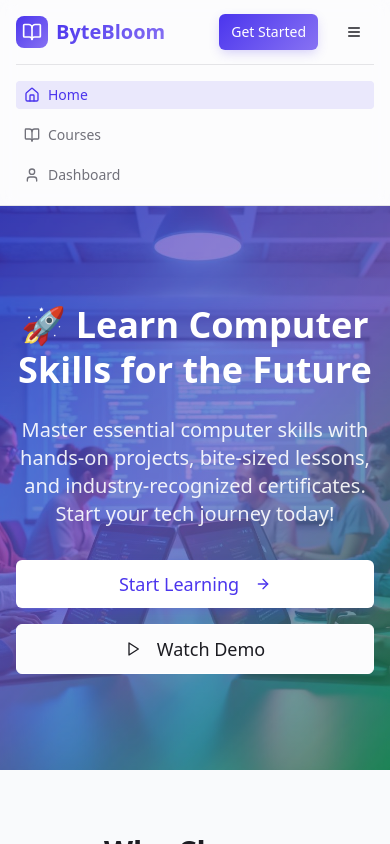
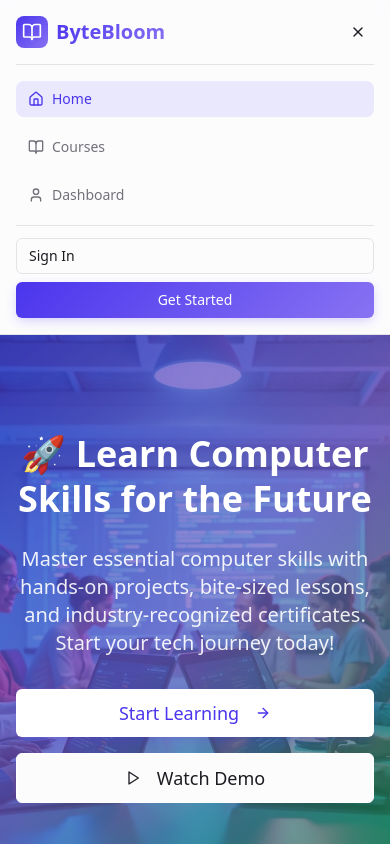
Before and after one commit to benoond/byte-bloom-school, a React (Vite) app: page / in a window 390 px wide. Both pictures are taken after a click on the button "Toggle mobile menu". Shown: the top 844 px of the page. Built offline with nearby package versions, Linux system fonts and the light colour scheme.

Commit message:
Fix: Make menu bar responsive
Adjusted the menu bar to be responsive across different screen sizes.

```diff
--- a/src/components/Navigation.tsx
+++ b/src/components/Navigation.tsx
@@ -1,6 +1,6 @@
 import { Link, useLocation } from "react-router-dom";
 import { Button } from "@/components/ui/button";
-import { BookOpen, Home, User, Menu } from "lucide-react";
+import { BookOpen, Home, User, Menu, X } from "lucide-react";
 import { useState } from "react";
 
 export function Navigation() {
@@ -54,10 +54,10 @@ export function Navigation() {
           </nav>
 
           <div className="flex items-center space-x-4">
-            <Button variant="outline" size="sm" className="hidden md:inline-flex">
+            <Button variant="outline" size="sm" className="hidden sm:inline-flex">
               Sign In
             </Button>
-            <Button size="sm" className="bg-gradient-primary shadow-button hover:shadow-card-hover transition-all duration-300">
+            <Button size="sm" className="hidden sm:inline-flex bg-gradient-primary shadow-button hover:shadow-card-hover transition-all duration-300">
               Get Started
             </Button>
 
@@ -65,21 +65,26 @@ export function Navigation() {
             <Button
               variant="ghost"
               size="sm"
-              className="md:hidden"
+              className="md:hidden p-2"
               onClick={() => setMobileMenuOpen(!mobileMenuOpen)}
+              aria-label="Toggle mobile menu"
             >
-              <Menu className="h-5 w-5" />
+              {mobileMenuOpen ? (
+                <X className="h-5 w-5" />
+              ) : (
+                <Menu className="h-5 w-5" />
+              )}
             </Button>
           </div>
         </div>
 
         {/* Mobile Navigation */}
         {mobileMenuOpen && (
-          <div className="md:hidden border-t py-4">
+          <div className="md:hidden border-t py-4 animate-fade-in">
             <nav className="flex flex-col space-y-3">
               <Link
                 to="/"
-                className={`flex items-center space-x-2 text-sm font-medium px-2 py-1 rounded transition-colors ${
+                className={`flex items-center space-x-2 text-sm font-medium px-3 py-2 rounded-lg transition-all duration-200 hover:bg-muted ${
                   isActive("/") ? "text-primary bg-primary/10" : "text-muted-foreground"
                 }`}
                 onClick={() => setMobileMenuOpen(false)}
@@ -89,7 +94,7 @@ export function Navigation() {
               </Link>
               <Link
                 to="/courses"
-                className={`flex items-center space-x-2 text-sm font-medium px-2 py-1 rounded transition-colors ${
+                className={`flex items-center space-x-2 text-sm font-medium px-3 py-2 rounded-lg transition-all duration-200 hover:bg-muted ${
                   isActive("/courses") ? "text-primary bg-primary/10" : "text-muted-foreground"
                 }`}
                 onClick={() => setMobileMenuOpen(false)}
@@ -99,7 +104,7 @@ export function Navigation() {
               </Link>
               <Link
                 to="/dashboard"
-                className={`flex items-center space-x-2 text-sm font-medium px-2 py-1 rounded transition-colors ${
+                className={`flex items-center space-x-2 text-sm font-medium px-3 py-2 rounded-lg transition-all duration-200 hover:bg-muted ${
                   isActive("/dashboard") ? "text-primary bg-primary/10" : "text-muted-foreground"
                 }`}
                 onClick={() => setMobileMenuOpen(false)}
@@ -107,6 +112,16 @@ export function Navigation() {
                 <User className="h-4 w-4" />
                 <span>Dashboard</span>
               </Link>
+
+              {/* Mobile-only buttons */}
+              <div className="pt-3 border-t space-y-2">
+                <Button variant="outline" size="sm" className="w-full justify-start">
+                  Sign In
+                </Button>
+                <Button size="sm" className="w-full bg-gradient-primary shadow-button">
+                  Get Started
+                </Button>
+              </div>
             </nav>
           </div>
         )}
```
